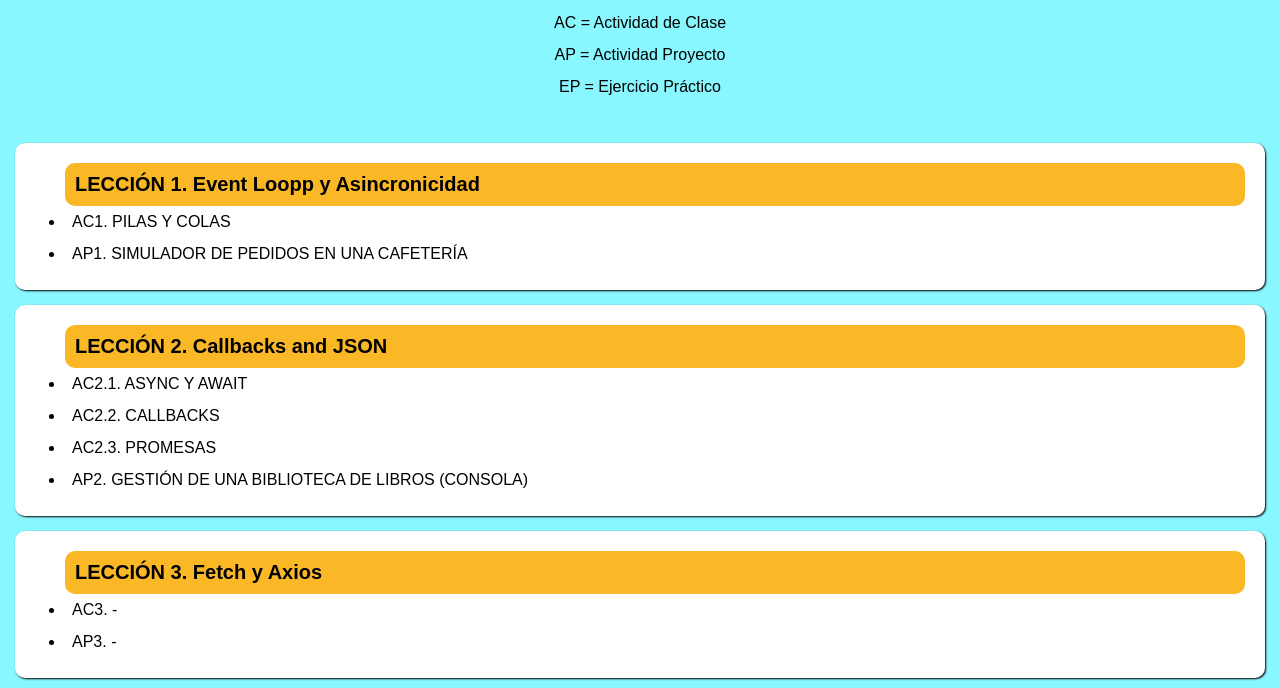
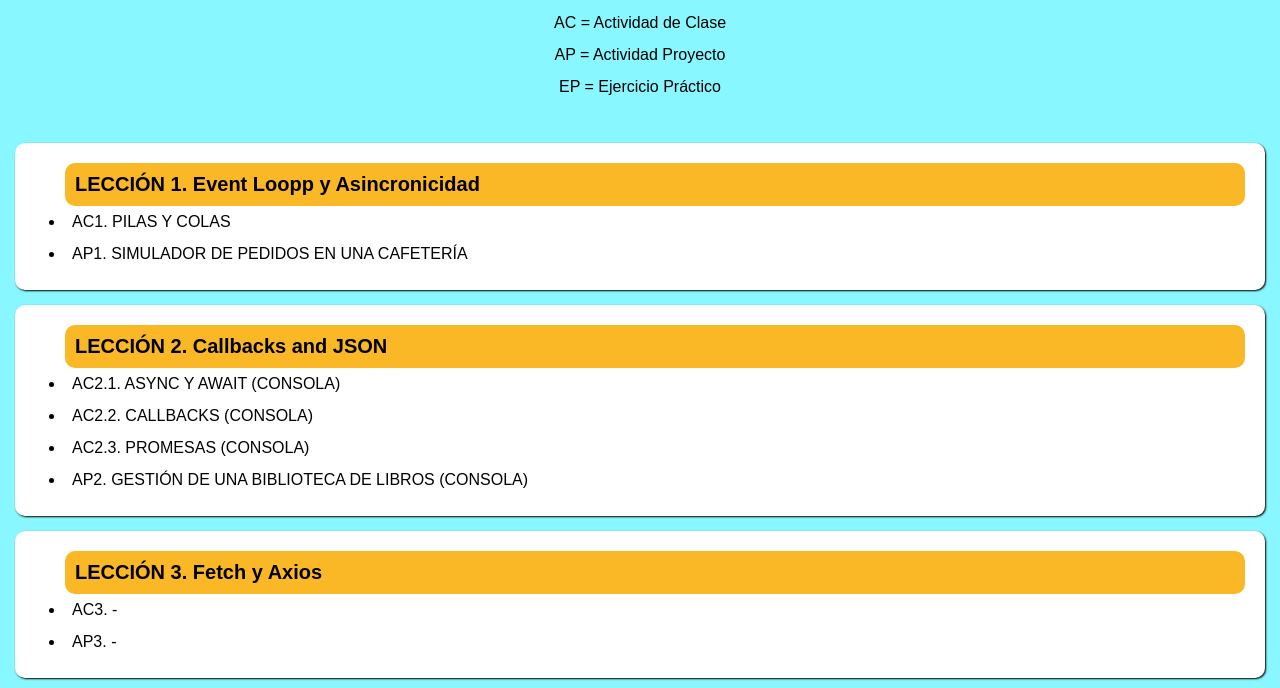
Before and after one commit to Wilberth08-maker/Modulo_3.-Desarrollo-avanzado-en-JavaScript, a plain HTML site: page index.html in a window 1280 px wide. Shown: the part 112-800 px from the top of the page. Drawn offline with Linux system fonts and the light colour scheme.

Commit message:
Se modificaarón los titulos de las actividades de clase de la lección 2 para mayor entendimiento

```diff
--- a/index.html
+++ b/index.html
@@ -41,13 +41,13 @@
         <h2 class="lecciones"> LECCIÓN 2. Callbacks and JSON</h2>
         <ul>
             <li>
-                <a href="Lección_2/Asincronismo/async.js" target="_blank"> AC2.1. ASYNC Y AWAIT </a>
+                <a href="Lección_2/Asincronismo/async.js" target="_blank"> AC2.1. ASYNC Y AWAIT (CONSOLA) </a>
             </li>
             <li>
-                <a href="Lección_2/Asincronismo/callback.js" target="_blank"> AC2.2. CALLBACKS </a>
+                <a href="Lección_2/Asincronismo/callback.js" target="_blank"> AC2.2. CALLBACKS (CONSOLA) </a>
             </li>
             <li>
-                <a href="Lección_2/Asincronismo/promesa.js" target="_blank"> AC2.3. PROMESAS </a>
+                <a href="Lección_2/Asincronismo/promesa.js" target="_blank"> AC2.3. PROMESAS (CONSOLA) </a>
             </li>
             <li>
                 <a href="Lección_2/biblioteca.js" target="_blank"> AP2. GESTIÓN DE UNA BIBLIOTECA DE LIBROS (CONSOLA) </a>
```
